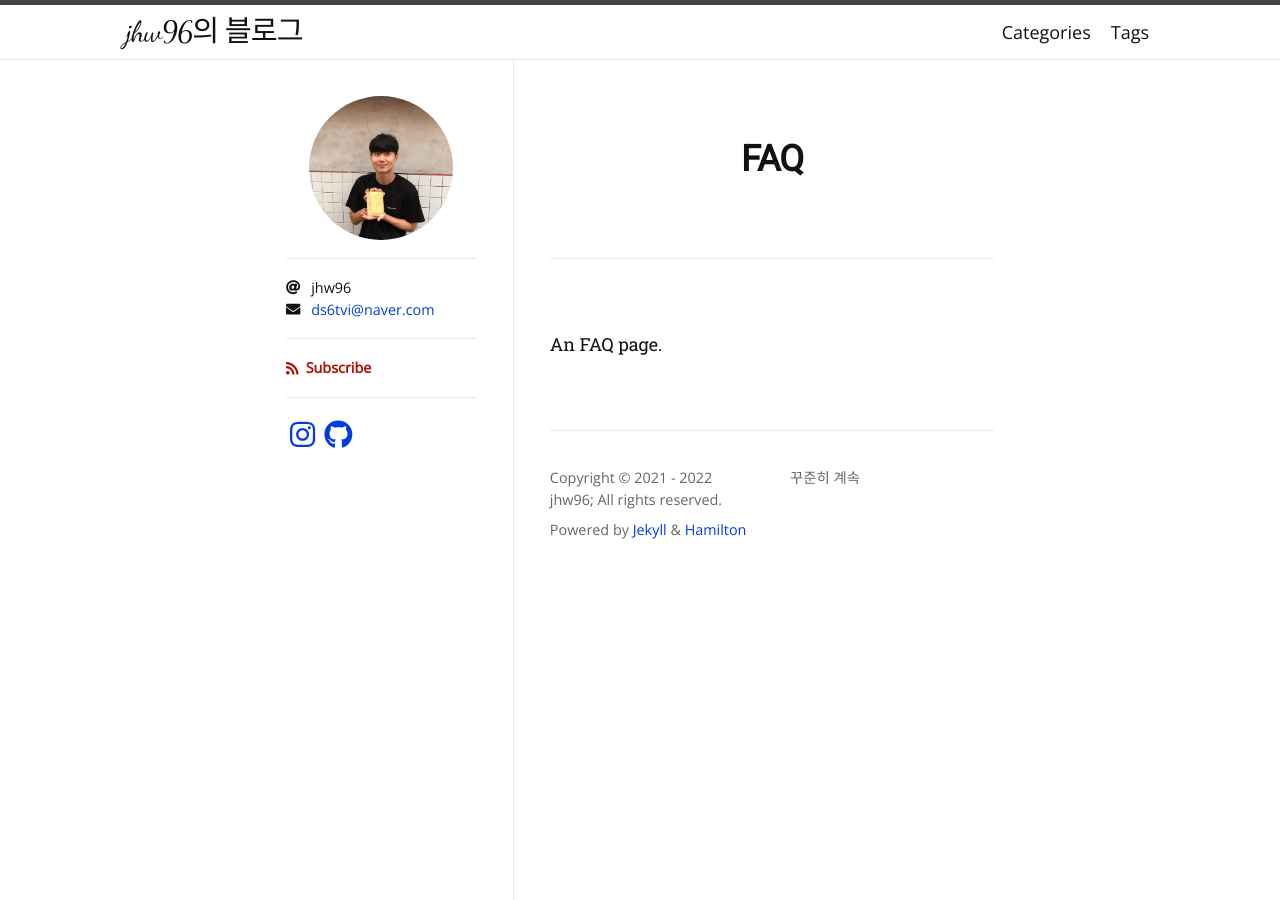
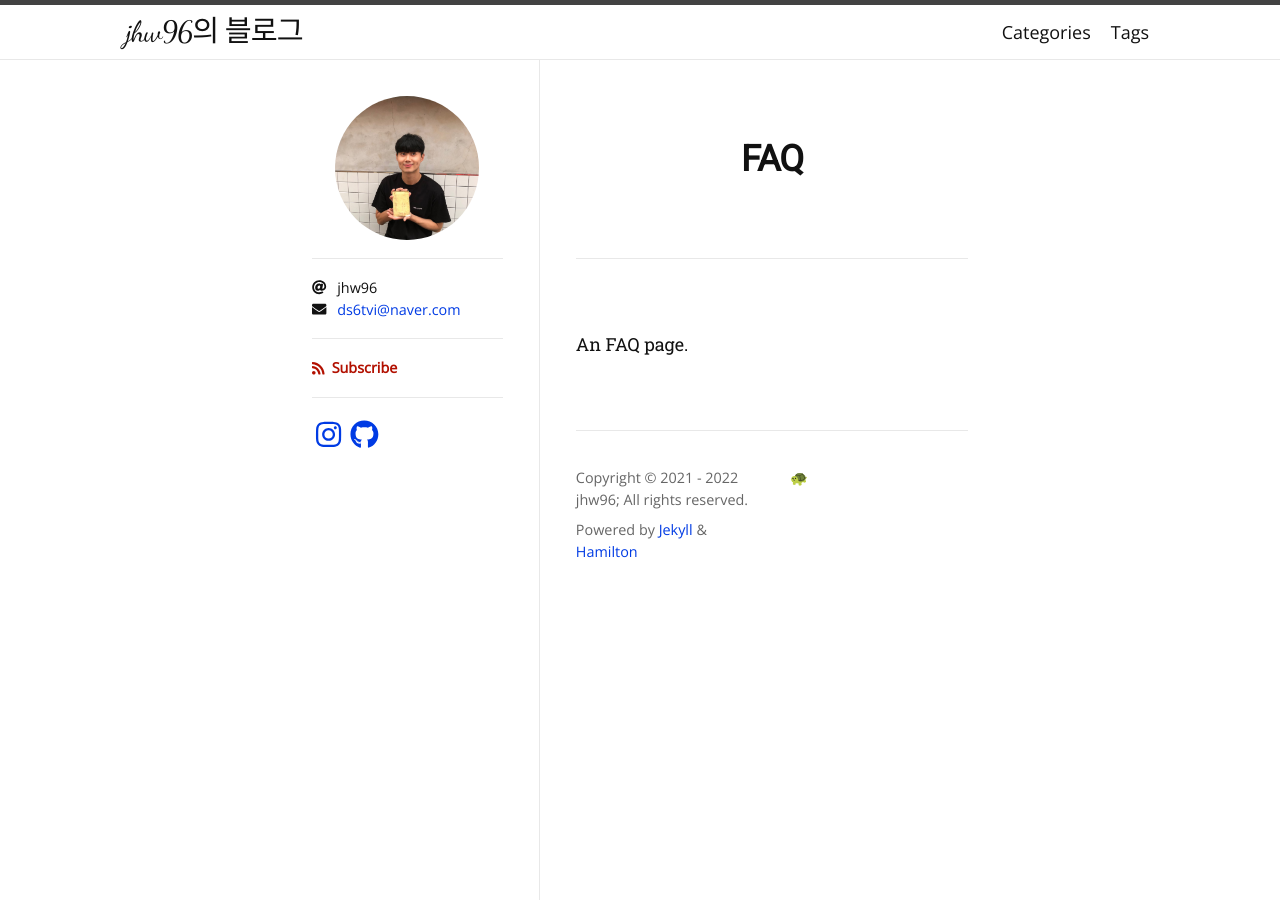
Before and after one commit to jhw96/jhw96.github.io, a Jekyll site: the page built from faq.md, in a window 1280 px wide. Built offline with Jekyll 4.4.1, drawn with Linux system fonts in a browser that asks for light colours; nearby versions of some CDN libraries; some web fonts are replaced.

Commit message:
디자인 수정

```diff
--- a/_config.yml
+++ b/_config.yml
@@ -1,5 +1,5 @@
 title: jhw96의 블로그
-description: 꾸준히 계속
+description: 🐢
 author: jhw96
 avatar: ./assets/img/basic/profile.png
 email: ds6tvi@naver.com
```
